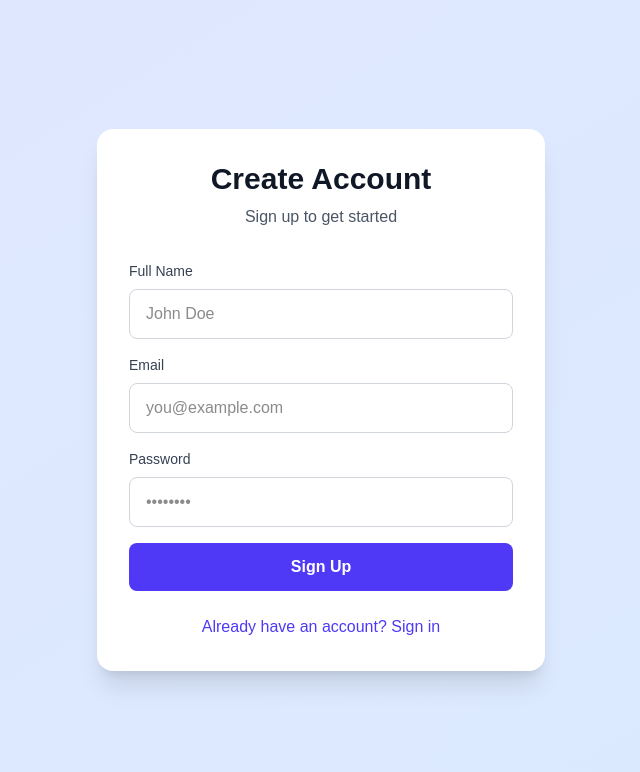
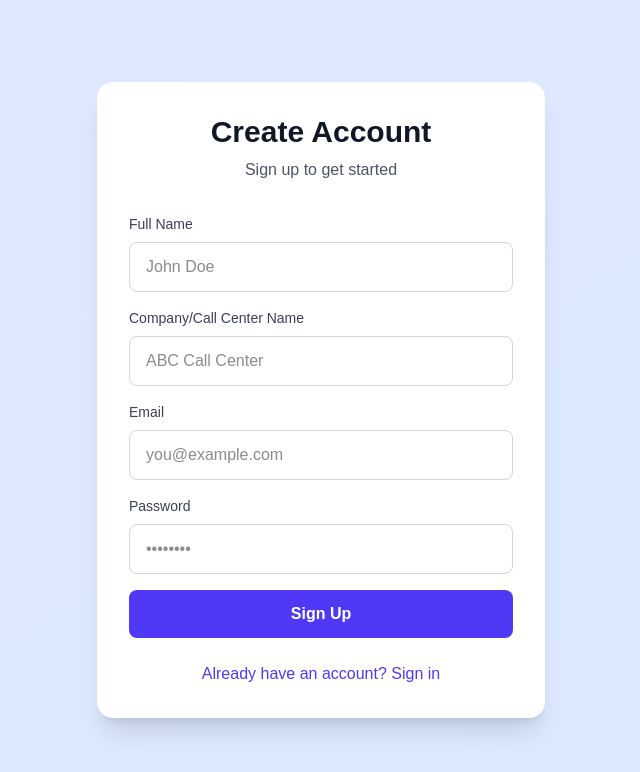
Before and after one commit to sufyaniftikhar-NexAura/frontend, a Next.js app: page /login in a window 1280 px wide. Both pictures are taken after a click on the button "Don't have an account? Sign up". Shown: the top 772 px of the page, without its empty margins (319-959 px from the left). Built offline with nearby package versions, Linux system fonts and the light colour scheme.

Commit message:
Update signup form with organization name

```diff
--- a/app/login/page.tsx
+++ b/app/login/page.tsx
@@ -10,6 +10,7 @@ export default function LoginPage() {
     email: '',
     password: '',
     name: '',
+    organization_name: '',
   });
   const [error, setError] = useState('');
   const [loading, setLoading] = useState(false);
@@ -22,7 +23,7 @@ export default function LoginPage() {
     try {
       const endpoint = isSignup ? '/auth/signup' : '/auth/login';
         const body = isSignup
-        ? { ...formData, role: 'manager' }
+          ? { ...formData }
           : { email: formData.email, password: formData.password };
 
       const API_URL = process.env.NEXT_PUBLIC_API_URL || 'http://localhost:8000';
@@ -71,6 +72,7 @@ export default function LoginPage() {
 
         <form onSubmit={handleSubmit} className="space-y-4">
           {isSignup && (
+            <>
               <div>
                 <label className="block text-sm font-medium text-gray-700 mb-2">
                   Full Name
@@ -84,6 +86,21 @@ export default function LoginPage() {
                   placeholder="John Doe"
                 />
               </div>
+
+              <div>
+                <label className="block text-sm font-medium text-gray-700 mb-2">
+                  Company/Call Center Name
+                </label>
+                <input
+                  type="text"
+                  required
+                  value={formData.organization_name}
+                  onChange={(e) => setFormData({ ...formData, organization_name: e.target.value })}
+                  className="w-full px-4 py-3 border border-gray-300 rounded-lg focus:ring-2 focus:ring-indigo-500 focus:border-transparent"
+                  placeholder="ABC Call Center"
+                />
+              </div>
+            </>
           )}
 
           <div>
```
Lines whose indentation alone changed are shown as unchanged.
